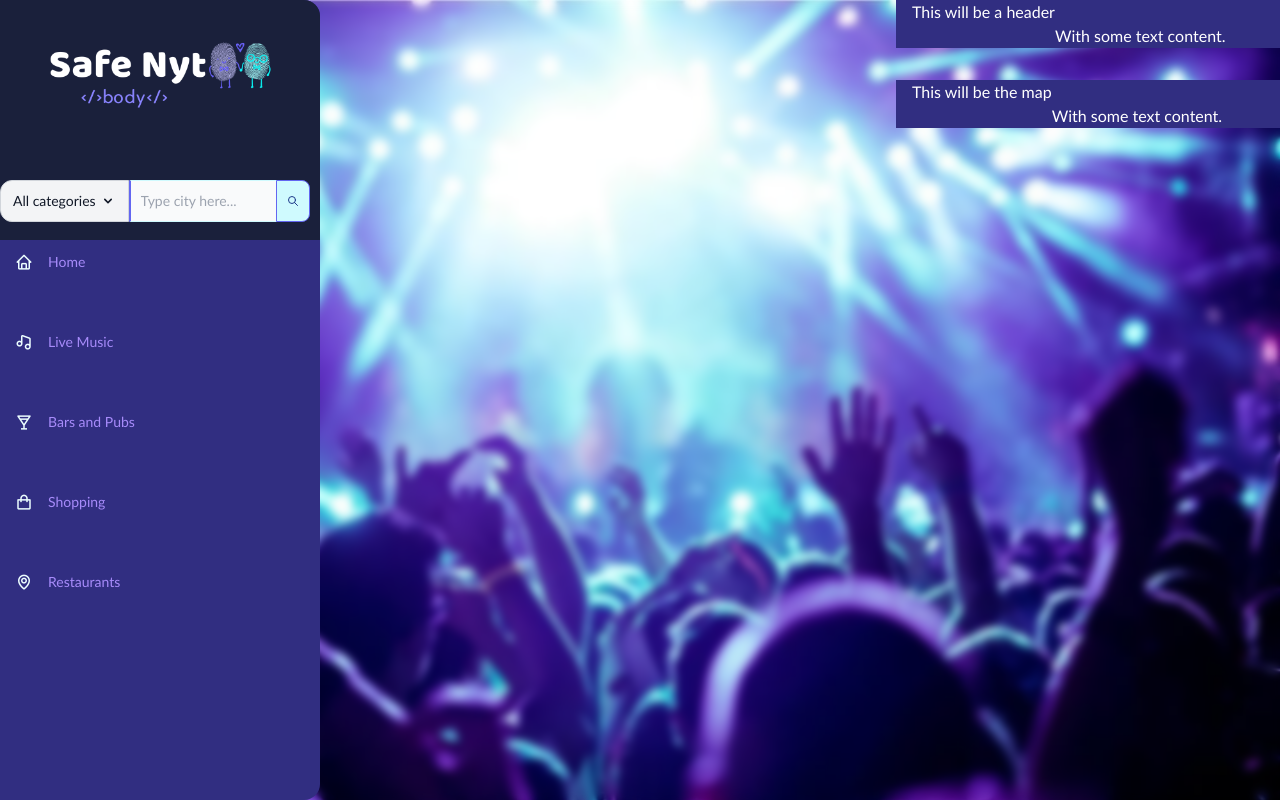
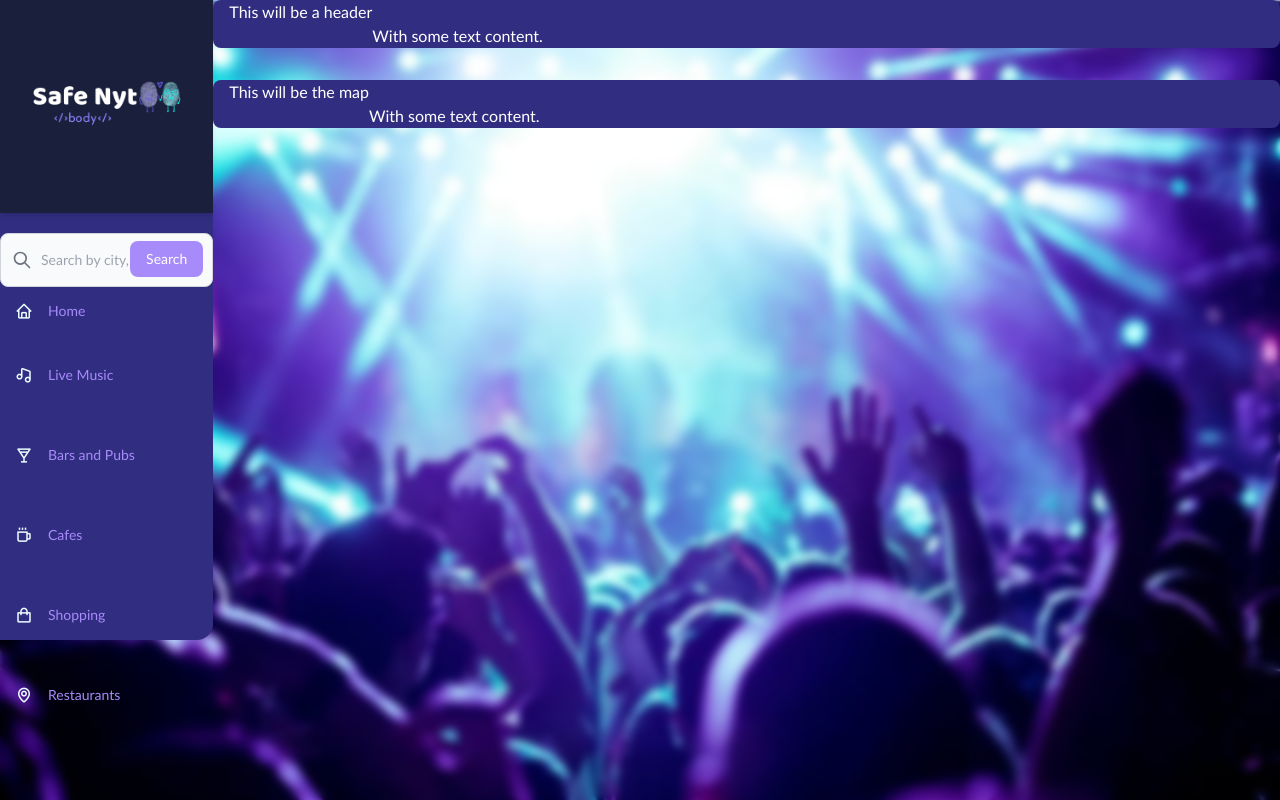
Before and after one commit to ceca24/Project-Safe-Nyt, a plain HTML site: page index.html in a window 1280 px wide. Drawn offline with nearby package versions, Linux system fonts and the light colour scheme; files that its build step writes are made by us from their sources.

Commit message:
Made some hudge adjustments with content container sizing with the sidebar nav and changed the search bar to make it more simple.

```diff
--- a/index.html
+++ b/index.html
@@ -12,84 +12,63 @@
 </head>
 <body class="bg-[url('/assets/nightlife3.jpg')] bg-cover bg-no-repeat bg-center bg-top backdrop-blur-sm">
 
-     <!--top of the sidenav with logo-->
-    <div class="min-h-screen flex flex-row ">
-        <div class="flex flex-col w-80 bg-indigo-900 rounded-r-2xl overflow-hidden">
-          <div class="flex items-center justify-center h-40 shadow-md">
-            <h1 class="text-3xl uppercase text-indigo-500"></h1>
-            <img src="/assets/safenyt.png" width="500" height="100">
+<!--top of the sidenav with logo-->
+<div class="">
+    <div class="h-screen">
+        <div class="flex flex-col w-1/6 bg-indigo-900 rounded-r-2xl h-4/5">
+          <div class="flex items-center justify-center h-fit-content w-cover shadow-md ">
+            <h1 class="text-3xl uppercase text-indigo-500  "></h1>
+            <img src="/assets/safenyt.png" width="screen" height="full">
           </div>
           <ul class="flex flex-col py-5">
+<!--searchbar-->
 <form>
-
-  <div class="flex">
-      <label for="search-dropdown" class="mb-2 text-sm font-medium text-gray-900 sr-only dark:text-gray-300">Your Email</label>
-         <button id="dropdown-button" data-dropdown-toggle="dropdown" class="flex-shrink-0 z-10 inline-flex items-center py-2.5 px-3 text-sm font-medium text-center
-         text-gray-900 bg-gray-100 border border-gray-300 rounded-l-xl hover:bg-gray-200 focus:ring-4 focus:outline-none
-         focus:ring-gray-100 dark:bg-gray-700 dark:hover:bg-gray-600 dark:focus:ring-gray-700 dark:text-white dark:border-gray-600"
-         type="button">All categories <svg aria-hidden="true" class="ml-1 w-4 h-4" fill="currentColor" viewBox="0 0 20 20"
-         xmlns="http://www.w3.org/2000/svg"><path fill-rule="evenodd" d="M5.293 7.293a1 1 0 011.414 0L10 10.586l3.293-3.293a1 1 0 111.414 1.414l-4 4a1 1 0 01-1.414 0l-4-4a1 1 0 010-1.414z"
-         clip-rule="evenodd"></path></svg></button>
-
-      <div id="dropdown" class="hidden z-10 w-44 bg-white rounded divide-y divide-gray-100 shadow dark:bg-gray-700"
-      data-popper-reference-hidden="" data-popper-escaped="" data-popper-placement="bottom" style="position: absolute; inset: 0px auto auto 0px;
-      margin: 0px; transform: translate(0px, 10px);">
-          <ul class="py-1 text-sm text-gray-700 dark:text-gray-200" aria-labelledby="dropdown-button">
-          <li>
-              <button type="button" class="inline-flex py-2 px-4 w-full hover:bg-gray-100 dark:hover:bg-cyan-100 dark:hover:text-white">Live Music</button>
-          </li>
-          <li>
-              <button type="button" class="inline-flex py-2 px-4 w-full hover:bg-gray-100 dark:hover:bg-gray-600 dark:hover:text-white">Bars and Pubs</button>
-          </li>
-          <li>
-              <button type="button" class="inline-flex py-2 px-4 w-full hover:bg-gray-100 dark:hover:bg-gray-600 dark:hover:text-white">Shopping</button>
-          </li>
-          <li>
-              <button type="button" class="inline-flex py-2 px-4 w-full hover:bg-gray-100 dark:hover:bg-gray-600 dark:hover:text-white">Restaurants</button>
-          </li>
-          </ul>
+  <label for="default-search" class="mb-2 text-sm font-medium text-gray-900 sr-only dark:text-gray-300">Search</label>
+  <div class="relative">
+      <div class="flex absolute inset-y-0 left-0 items-center pl-3 pointer-events-none">
+          <svg aria-hidden="true" class="w-5 h-5 text-gray-500 dark:text-gray-400" fill="none" stroke="currentColor"
+          viewBox="0 0 24 24" xmlns="http://www.w3.org/2000/svg"><path stroke-linecap="round" stroke-linejoin="round"
+          stroke-width="2" d="M21 21l-6-6m2-5a7 7 0 11-14 0 7 7 0 0114 0z"></path></svg>
       </div>
-
-      <div class="relative w-full">
-          <input type="search" id="search-dropdown" class="block p-2.5 w-40 z-20 text-sm text-gray-900 bg-gray-50 rounded-r-lg border-l-indigo-500
-          border-l-2 border border-cyan-100 focus:ring-blue-500 focus:border--500 dark:bg-gray-700 dark:border-l-indigo-500   dark:border-indigo-500
-          dark:placeholder-cyan-50 dark:text-white dark:focus:border-blue=-500" placeholder="Type city here..." required="">
-          <button type="submit" class="absolute top-0 right-2.5 p-2.5 text-sm font-medium text-blue-900 bg-cyan-100 rounded-r-lg border
-          border-indigo-500  hover:bg-violet-400 focus:ring-4 focus:outline-none focus:ring-blue-300 dark:bg-blue-600 dark:hover:bg-blue-700 dark:focus:ring-blue-800">
-              <svg aria-hidden="true" class="w-3 h-5" fill="none" stroke="currentColor" viewBox="0 0 24 24" xmlns="http://www.w3.org/2000/svg"><path stroke-linecap="round" stroke-linejoin="round" stroke-width="2" d="M21 21l-6-6m2-5a7 7 0 11-14 0 7 7 0 0114 0z"></path></svg>
-              <span class="sr-only">Search</span>
-          </button>
-      </div>
+      <input type="search" id="default-search" class="block p-4 pl-10 w-full text-sm text-gray-900
+      bg-gray-50 rounded-lg border border-gray-300 focus:ring-cyan-100 focus:border-purple-400
+      dark:bg-gray-700 dark:border-gray-600 dark:placeholder-gray-400 dark:text-white dark:focus:ring-blue-500 dark:focus:border-blue-500"
+      placeholder="Search by city, venue name, zipcode..." required>
+      <button type="submit" class="text-white absolute right-2.5 bottom-2.5 bg-violet-400 hover:bg-cyan-200
+      focus:ring-4 focus:outline-none focus:ring-blue-300
+      font-medium rounded-lg text-sm px-4 py-2 dark:bg-purple-400 dark:hover:bg-violet-400 dark:focus:ring-violet-400">Search</button>
   </div>
 </form>
-         <!--sidenav-->
+<!--sidenav-->
 <li>
-              <a href="/index.html" class="flex flex-row items-center h-20 transform hover:translate-x-5 transition-transform ease-in duration-200
+              <a href="/index.html" class="flex flex-row items-center h-30 transform hover:translate-x-5 transition-transform ease-in duration-200
               text-violet-400 hover:text-cyan-100">
                 <span class="inline-flex items-center justify-center h-12 w-12 text-lg text-cyan-50"><i class="bx bx-home"></i></span>
-                <span class="text-sm font-medium">Home</span>
-              </a>
+                <span class="text-sm font-medium">Home</span></a>
             </li>
             <li>
               <a href="https://tinyurl.com/musicnearme" class="flex flex-row items-center h-20 transform hover:translate-x-5 transition-transform ease-in duration-200
               text-violet-400 hover:text-cyan-100">
                 <span class="inline-flex items-center justify-center h-12 w-12 text-lg text-cyan-50"><i class="bx bx-music"></i></span>
-                <span class="text-sm font-medium">Live Music</span>
-              </a>
+                <span class="text-sm font-medium">Live Music</span></a>
             </li>
             <li>
               <a href="https://tinyurl.com/barsandpubsnearme" class="flex flex-row items-center h-20 transform hover:translate-x-5 transition-transform ease-in duration-200
                text-violet-400 hover:text-cyan-100">
                 <span class="inline-flex items-center justify-center h-12 w-12 text-lg text-cyan-50"><i class="bx bx-drink"></i></span>
-                <span class="text-sm font-medium">Bars and Pubs</span>
-              </a>
+                <span class="text-sm font-medium">Bars and Pubs</span></a>
+            </li>
+            <li>
+              <a href="https://tinyurl.com/barsandpubsnearme" class="flex flex-row items-center h-20 transform hover:translate-x-5 transition-transform ease-in duration-200
+               text-violet-400 hover:text-cyan-100">
+                <span class="inline-flex items-center justify-center h-12 w-12 text-lg text-cyan-50"><i class="bx bx-coffee"></i></span>
+                <span class="text-sm font-medium">Cafes</span></a>
             </li>
             <li>
               <a href="https://tinyurl.com/shoppingnearme" class="flex flex-row items-center h-20 transform hover:translate-x-5 transition-transform ease-in duration-200
               text-violet-400 hover:text-cyan-100">
                 <span class="inline-flex items-center justify-center h-12 w-12 text-lg text-cyan-50"><i class="bx bx-shopping-bag"></i></span>
-                <span class="text-sm font-medium">Shopping</span>
-              </a>
+                <span class="text-sm font-medium">Shopping</span></a>
             </li>
             <li>
               <a href="https://tinyurl.com/restaurantssnearme" class="flex flex-row items-center h-20 transform hover:translate-x-5 transition-transform ease-in duration-200
@@ -103,25 +82,24 @@
       </div>
 
    <!--header with map section underneath-->
-   <div class="container mx-auto absolute top-0 right-0
-   h-100px flex flex-row
-   px-4 border-l-cyan-100 bg-indigo-900
-   max-w-sm object-cover object-right-top
+      <div class="">
+    <div class="container mx-auto absolute top-0 right-0
+    h-fit-content w-5/6 flex flex-row rounded-lg
+   px-4 bg-indigo-900
    text-white">
     <h1>This will be a header</h1>
     <br>
   With some text content.</p>
   </div>
   <div class="container mx-auto absolute top-20 right-0
-  h-100px flex flex-row
-  px-4 border-l-indigo-500 bg-indigo-900
-  max-w-sm object-cover object-bottom-right
+  h-fit-content w-5/6 flex flex-row rounded-lg
+  px-4 bg-indigo-900
   text-white">
    <h1>This will be the map</h1>
    <br>
  With some text content.</p>
- </div>
-
+ </div></div>
+</div>
    <!--footer with testimonials-->
 
 
```
